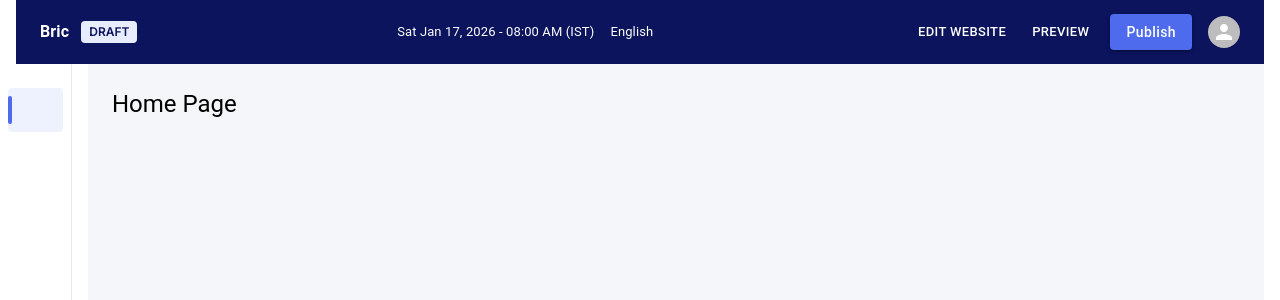
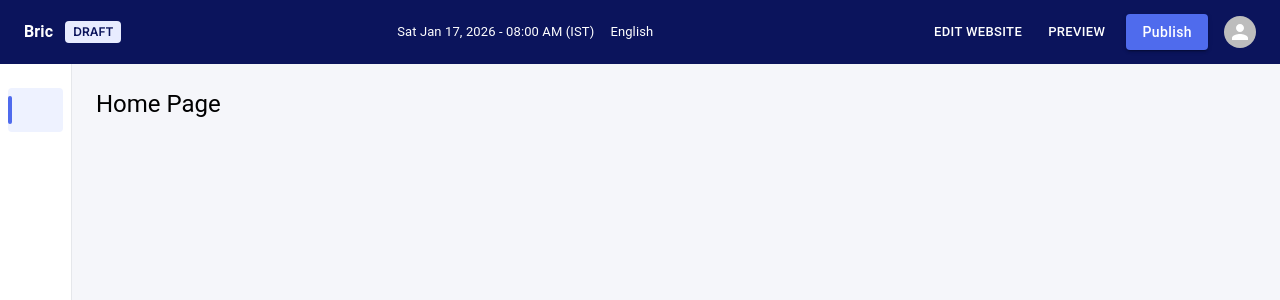
Before and after one commit to mukul-skillmine/BRICS_INDIA, a React (Vite) app in the folder client/: page / in a window 1280 px wide. Shown: the top 300 px of the page. Built offline with nearby package versions, Linux system fonts and the light colour scheme; some icons are missing.

Commit message:
merge conflict resolved

```diff
--- a/client/src/App.jsx
+++ b/client/src/App.jsx
@@ -5,7 +5,7 @@
 
 const App = () => {
   return (
-    <div className='w-full container mx-auto'>
+    <div className='w-full'>
 
       <BrowserRouter>
         <Layout>
```
